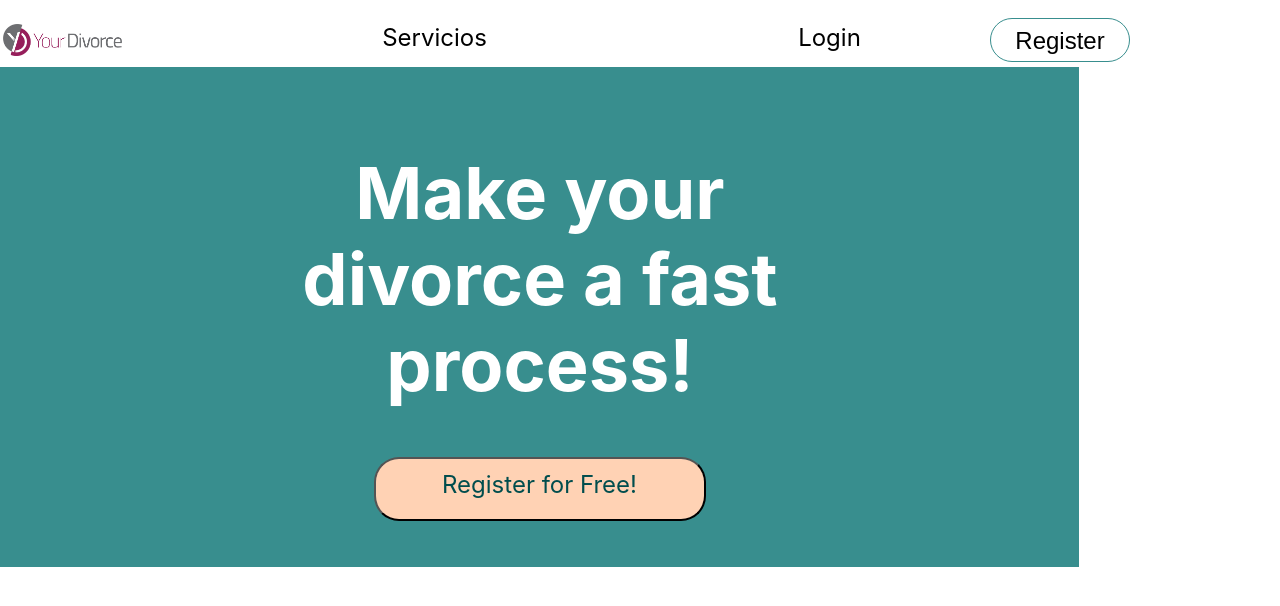
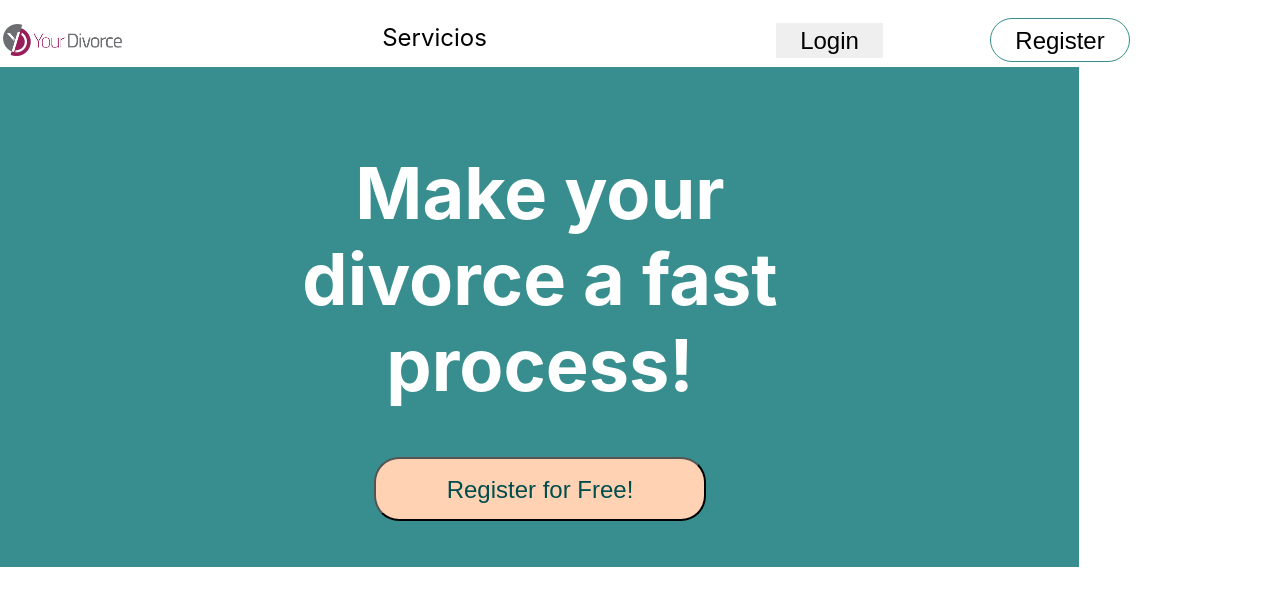
Before and after one commit to AbdielCortes/inso4115-los-reyes-de-la-punta-front-end, a React (Create React App) app: page / in a window 1280 px wide. Shown: the top 606 px of the page. Built offline with nearby package versions, Linux system fonts and the light colour scheme.

Commit message:
Kinda completed nav and started homepage

```diff
--- a/src/components/Home/Home.css
+++ b/src/components/Home/Home.css
@@ -29,14 +29,6 @@
 
     background: #FFD2B4;
     border-radius: 25px;
-}
-
-.start-button-text {
-    position: absolute;
-    width: 297px;
-    height: 47px;
-    left: 391px;
-    top: 403px;
     font-size: 24px;
     line-height: 29px;
     text-align: center;
--- a/src/components/Home/Home.js
+++ b/src/components/Home/Home.js
@@ -12,8 +12,7 @@ export class Home extends Component {
                     <div className='start-text'>
                         Make your divorce a fast process!
                     </div>
-                    <button className='start-button'></button>
-                    <div className='start-button-text'>Register for Free!</div>
+                    <button className='start-button'>Register for Free!</button>
                 </div>
 
             </>
--- a/src/components/Navbar/Navbar.css
+++ b/src/components/Navbar/Navbar.css
@@ -52,6 +52,8 @@
     font-size: 24px;
     line-height: 29px;
     text-align: center;
+    border: 0;
+    padding: 0;
 }
 
 
--- a/src/components/Navbar/Navbar.js
+++ b/src/components/Navbar/Navbar.js
@@ -8,7 +8,7 @@ function Navbar()  {
     <nav className='navbar'>
       <img src={logo} className='navbar-logo'/>
       <div className='servicios'>Servicios</div>
-      <div className='login'>Login</div>
+      <button className='login'>Login</button>
       <button className='navbar-button'>Register</button>
     </nav>
   );
```
